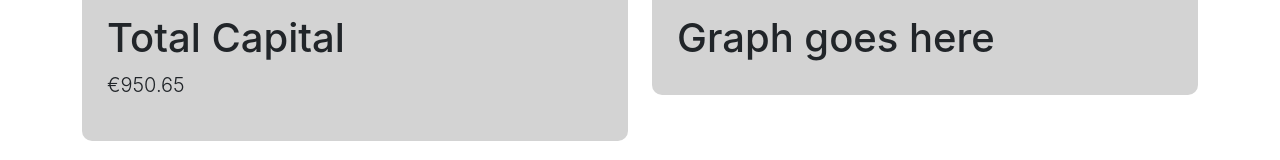
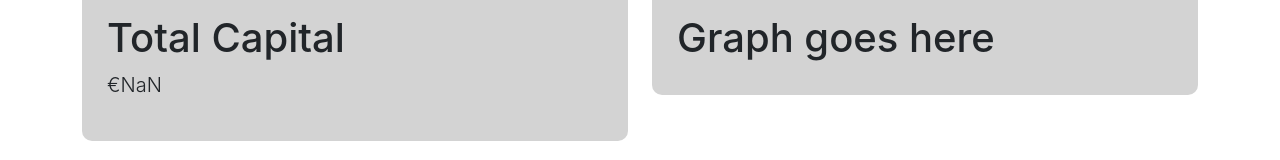
Before and after one commit to clancinio/crypto-frontend, a React (Create React App) app: page / in a window 1280 px wide. Shown: the part 139-299 px from the top of the page. Built offline with nearby package versions, Linux system fonts and the light colour scheme; no server answers; the HTML template or start-up script is replaced by a standard one.

Commit message:
Reuse formatter function - add to helpers.js

```diff
--- a/src/components/coin/Coin.js
+++ b/src/components/coin/Coin.js
@@ -1,3 +1,4 @@
+import { formatter } from "../../helpers";
 import "./coin.css";
 
 function Coin({
@@ -10,12 +11,6 @@ function Coin({
   position,
   priceChange,
 }) {
-  // Number formatter for euros
-  var formatter = new Intl.NumberFormat("en-IE", {
-    style: "currency",
-    currency: "EUR",
-  });
-
   return (
     <tr>
       <td>{position + 1}</td>
--- a/src/components/form/buyform/BuyForm.js
+++ b/src/components/form/buyform/BuyForm.js
@@ -9,13 +9,8 @@ import { Formik } from "formik";
 import axios from "axios";
 import * as Yup from "yup";
 import { assetData } from "../../../api";
+import { formatter } from "../../../helpers";
 import "../form.css";
-
-// Number formatter for euros
-var formatter = new Intl.NumberFormat("en-IE", {
-  style: "currency",
-  currency: "EUR",
-});
 
 function BuyForm() {
   // Selected asset to buy
--- a/src/components/topsection/moneytotal/TotalMoneyComponent.js
+++ b/src/components/topsection/moneytotal/TotalMoneyComponent.js
@@ -1,12 +1,13 @@
 import { Col } from "react-bootstrap";
+import { formatter } from "../../../helpers";
 import "./totalmoney.css";
 
-function TotalMoneyComponent() {
+function TotalMoneyComponent({ balance }) {
   return (
     <Col md={6}>
       <div className="section">
         <h1>Total Capital</h1>
-        <p className="lead">€950.65</p>
+        <p className="lead">{formatter.format(balance)}</p>
       </div>
     </Col>
   );
--- /dev/null
+++ b/src/helpers.js
@@ -0,0 +1,5 @@
+// Number formatter for euros
+export var formatter = new Intl.NumberFormat("en-IE", {
+  style: "currency",
+  currency: "EUR",
+});
```
